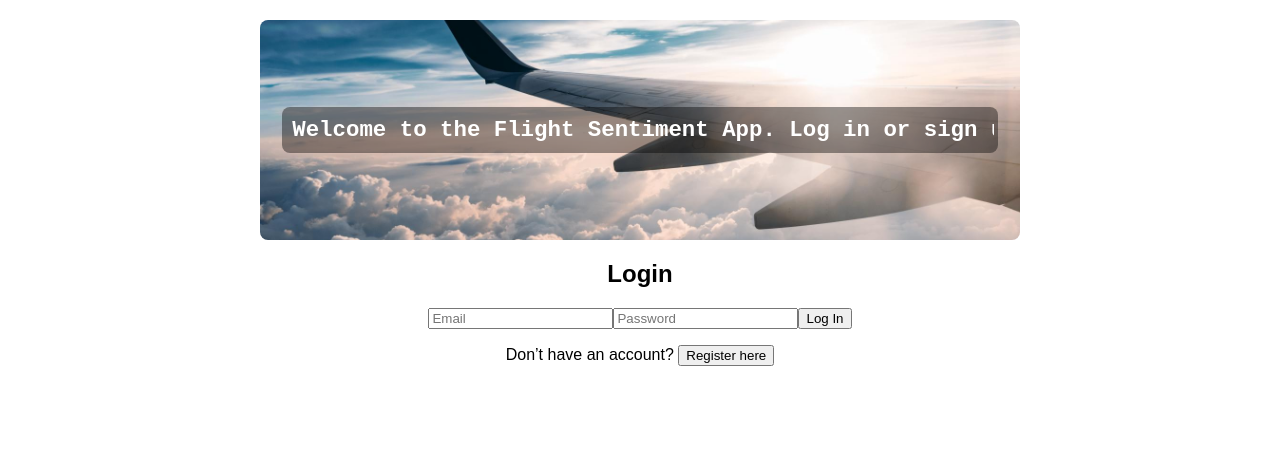
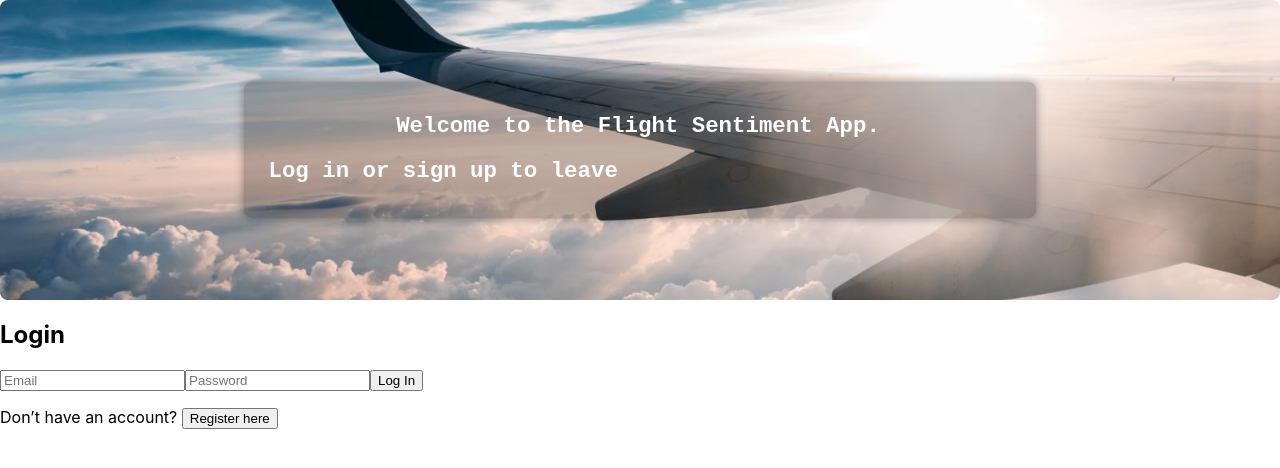
Before and after one commit to AlvaroGamundi/frontend_app_flights, a React (Create React App) app: page / in a window 1280 px wide. Shown: the top 468 px of the page. Built offline with nearby package versions, Linux system fonts and the light colour scheme.

Commit message:
interface 5

```diff
--- a/src/App.css
+++ b/src/App.css
@@ -1,38 +1,40 @@
-.App {
-  max-width: 800px;
-  margin: 0 auto;
-  padding: 20px;
-  font-family: sans-serif;
-  box-sizing: border-box;
-  text-align: center;
-}
-
 .hero-banner {
   background-image: url('./assets/banner.png');
   background-size: cover;
   background-position: center;
-  height: 220px;
+  height: 300px;
   display: flex;
+  flex-direction: column;
   align-items: center;
   justify-content: center;
   margin-bottom: 20px;
   border-radius: 8px;
+  padding: 0 10px;
+  text-align: center;
+}
+
+.typewriter-container {
+  background-color: rgba(0, 0, 0, 0.25);
+  padding: 16px 24px;
+  border-radius: 8px;
+  box-shadow: 0 0 10px rgba(0, 0, 0, 0.4);
+  display: inline-block;
 }
 
 .typewriter {
   color: white;
   font-size: 1.4rem;
   font-weight: bold;
-  width: 80%;
-  text-align: center;
   font-family: monospace;
   white-space: nowrap;
   overflow: hidden;
   border-right: 4px solid white;
-  animation: typing 6s steps(100, end), blink 0.75s step-end infinite;
-  background-color: rgba(0, 0, 0, 0.4);
-  padding: 10px;
-  border-radius: 8px;
+  animation: typing 3s steps(40, end), blink 0.75s step-end infinite;
+}
+
+.typewriter.delay {
+  animation-delay: 3.5s;
+  animation-duration: 4s;
 }
 
 @keyframes typing {
--- a/src/App.js
+++ b/src/App.js
@@ -23,10 +23,12 @@ function App() {
     <div className="App">
       <div className="hero-banner">
         {!loggedIn && (
-          <h1 className="typewriter">
-            Welcome to the Flight Sentiment App. Log in or sign up to leave a comment
-            about your last flight. We'll give you feedback based on your experience.
-          </h1>
+          <div className="typewriter-container">
+            <h1 className="typewriter">Welcome to the Flight Sentiment App.</h1>
+            <h2 className="typewriter delay">
+              Log in or sign up to leave a comment about your flight.
+            </h2>
+          </div>
         )}
       </div>
 
```
